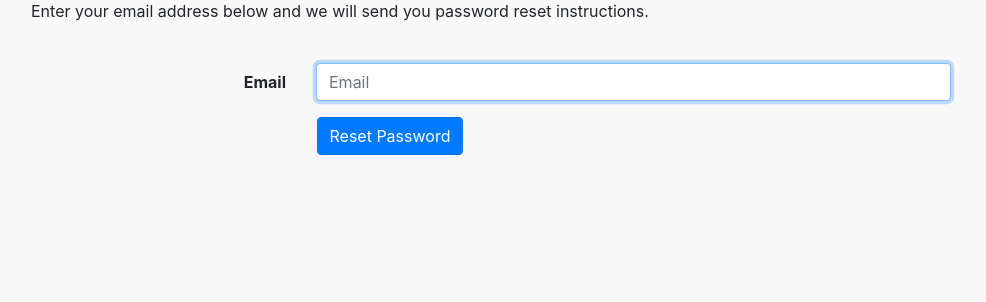
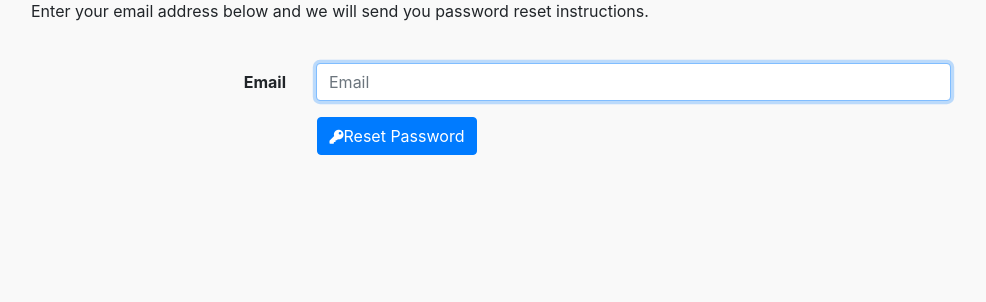
Before and after one commit to eric-sciberras/projectPolly, a Node server app: page /forgot in a window 1280 px wide. Shown: the part 154-456 px from the top of the page, without its empty margins (54-1040 px from the left). Run offline with Node 20, Linux system fonts and the light colour scheme; some libraries are stand-ins or nearby versions.

Commit message:
added font-awesome

```diff
--- a/views/layout.pug
+++ b/views/layout.pug
@@ -15,6 +15,13 @@ html
     link(rel='stylesheet', href='https://stackpath.bootstrapcdn.com/bootstrap/4.2.1/css/bootstrap.min.css', integrity='sha384-GJzZqFGwb1QTTN6wy59ffF1BuGJpLSa9DkKMp0DgiMDm4iYMj70gZWKYbI706tWS', crossorigin='anonymous')
     link(rel='stylesheet', href='https://cdnjs.cloudflare.com/ajax/libs/jquery-typeahead/2.10.6/jquery.typeahead.min.css')
     link(rel='stylesheet', href='/css/main.css')
+    link(rel='stylesheet', href='/css/bootstrap-social.css')
+    link(rel='stylesheet', href='https://use.fontawesome.com/releases/v5.7.1/css/all.css', integrity='sha384-fnmOCqbTlWIlj8LyTjo7mOUStjsKC4pOpQbqyi7RrhN7udi9RwhKkMHpvLbHG9Sr', crossorigin='anonymous')
+
+    //- link(rel='stylesheet', href='https://use.fontawesome.com/releases/v5.7.1/css/brands.css', integrity='sha384-BKw0P+CQz9xmby+uplDwp82Py8x1xtYPK3ORn/ZSoe6Dk3ETP59WCDnX+fI1XCKK', crossorigin='anonymous')
+    //- link(rel='stylesheet', href='https://use.fontawesome.com/releases/v5.7.1/css/fontawesome.css', integrity='sha384-4aon80D8rXCGx9ayDt85LbyUHeMWd3UiBaWliBlJ53yzm9hqN21A+o1pqoyK04h+', crossorigin='anonymous')
+
+
     script(src='https://code.jquery.com/jquery-3.3.1.min.js', integrity='sha256-FgpCb/KJQlLNfOu91ta32o/NMZxltwRo8QtmkMRdAu8=', crossorigin='anonymous')
   body
     include partials/header
```
